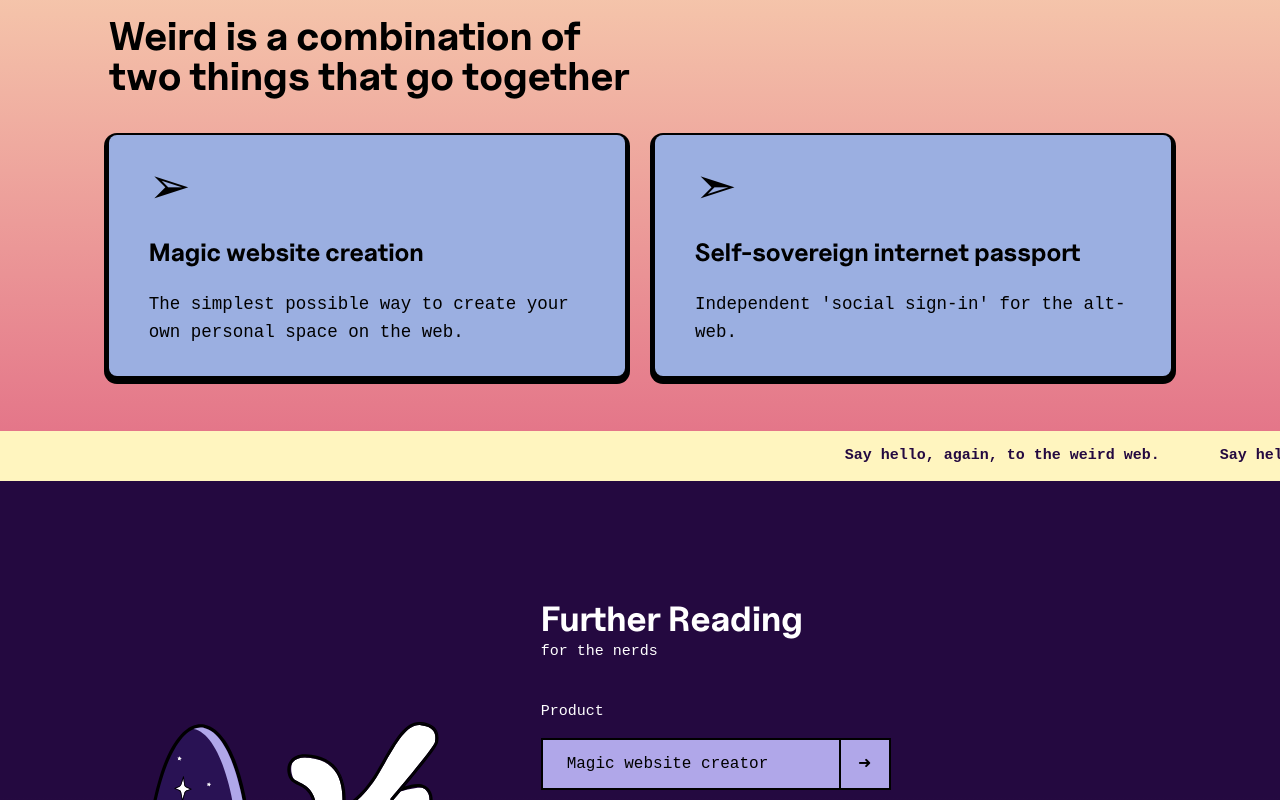
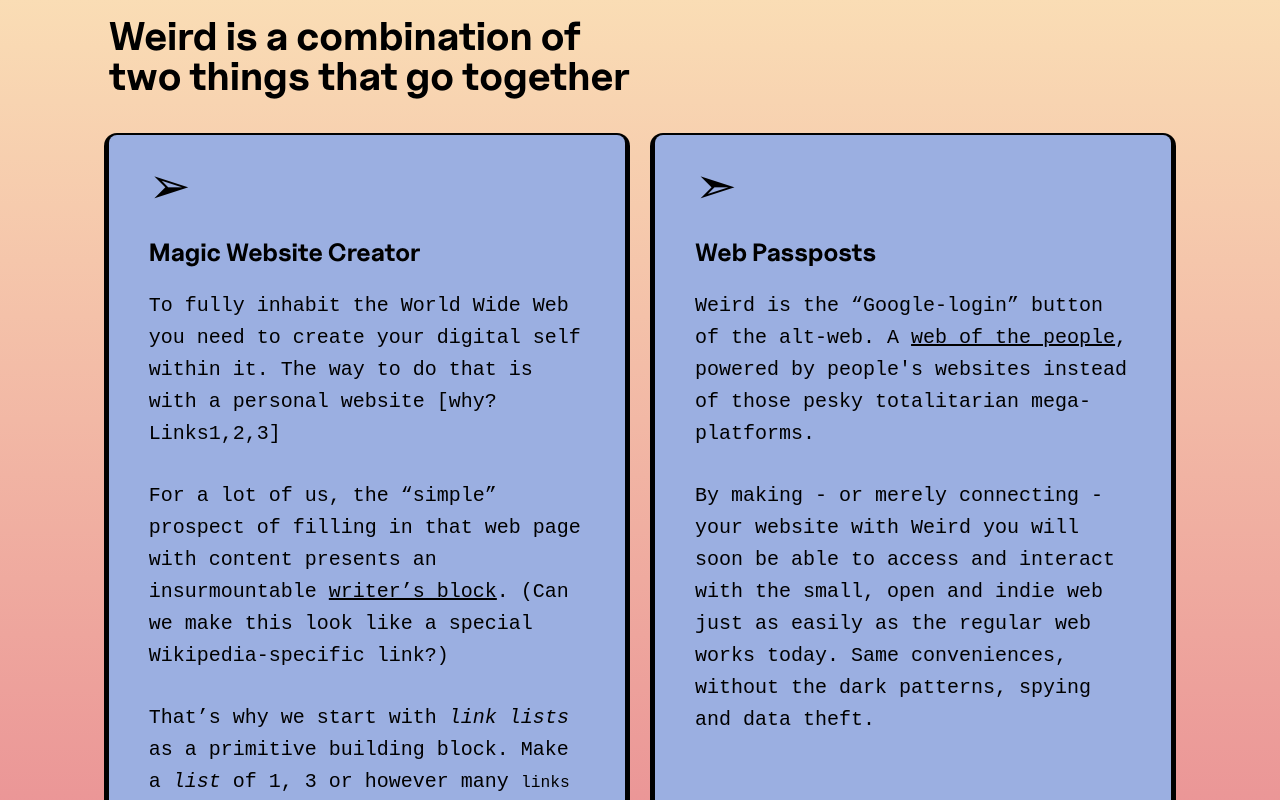
Before and after one commit to muni-town/weird-website, a SvelteKit app: page / in a window 1280 px wide. Shown: the part 1620-2420 px from the top of the page. Built offline with nearby package versions, Linux system fonts and the light colour scheme; a web font is replaced by a local one.

Commit message:
DEV: updates feature cards on landing page to use new markdown-based patterns

```diff
--- a/src/routes/components/Features.svelte
+++ b/src/routes/components/Features.svelte
@@ -1,19 +1,9 @@
 <script>
+  import WebPasspostsCard from "./feature-cards/web-passports.svelte";
+  import MagicWebsiteCreatorCard from "./feature-cards/magic-website-creator.svelte";
+
   const preludeText = "just like milk and honey...";
   const heading = "Weird is a combination of two things that go together";
-
-  const cards = [
-    {
-      icon: "➢",
-      title: "Magic website creation",
-      body: "The simplest possible way to create your own personal space on the web.",
-    },
-    {
-      icon: "➣",
-      title: "Self-sovereign internet passport",
-      body: "Independent 'social sign-in' for the alt-web.",
-    },
-  ];
 </script>
 
 <section class="features">
@@ -31,15 +21,8 @@
       <h2>{heading}</h2>
     </div>
     <div class="cards">
-      {#each cards as { icon, title, body }}
-        <div class="card">
-          <div>
-            <span class="icon">{icon}</span>
-            <h3>{title}</h3>
-            <p>{body}</p>
-          </div>
-        </div>
-      {/each}
+      <MagicWebsiteCreatorCard />
+      <WebPasspostsCard />
     </div>
   </div>
 </section>
@@ -87,25 +70,4 @@
       grid-template-columns: 1fr;
     }
   }
-
-  .card {
-    background: #9bafe1;
-    padding: 3em 4em;
-    border-radius: var(--border-radius);
-    box-shadow: 0px 3px 0 5px black;
-    position: relative;
-
-    .icon {
-      font-size: 5em;
-    }
-
-    h3 {
-      font-size: 2.5em;
-      margin: 1em 0;
-    }
-
-    p {
-      font-size: 1.75em;
-    }
-  }
 </style>
--- /dev/null
+++ b/src/routes/components/feature-cards/card.svelte
@@ -0,0 +1,32 @@
+<div class="card">
+  <div>
+    <span class="icon">
+      <slot name="icon" />
+    </span>
+    <h3>
+      <slot name="title" />
+    </h3>
+    <div class="body">
+      <slot name="body" />
+    </div>
+  </div>
+</div>
+
+<style>
+  .card {
+    background: #9bafe1;
+    padding: 3em 4em;
+    border-radius: var(--border-radius);
+    box-shadow: 0px 3px 0 5px black;
+    position: relative;
+
+    .icon {
+      font-size: 5em;
+    }
+
+    h3 {
+      font-size: 2.5em;
+      margin: 1em 0;
+    }
+  }
+</style>
--- /dev/null
+++ b/src/routes/components/feature-cards/magic-website-creator.md
@@ -0,0 +1,7 @@
+To fully inhabit the World Wide Web you need to create your digital self within it. The way to do that is with a personal website [why? Links1,2,3]
+
+For a lot of us, the “simple” prospect of filling in that web page with content presents an insurmountable [writer’s block](https://en.wikipedia.org/wiki/Writer%27s_block). (Can we make this look like a special Wikipedia-specific link?)
+
+That’s why we start with _link lists_ as a primitive building block. Make a _list_ of 1, 3 or however many `links` that say something, anything, about you.
+
+Whatever you’ve listed, you’ve done it! You told us something about your self, and with that you are taking up a bit of space on the web, as you should.
--- /dev/null
+++ b/src/routes/components/feature-cards/magic-website-creator.svelte
@@ -0,0 +1,12 @@
+<script>
+  import Card from "./card.svelte";
+  import rawMarkdown from "./magic-website-creator.md?raw";
+  import Markdown from "$lib/Markdown.svelte";
+</script>
+
+<Card>
+  <span slot="icon">➢</span>
+  <span slot="title">Magic Website Creator</span>
+
+  <Markdown {rawMarkdown} slot="body" />
+</Card>
--- /dev/null
+++ b/src/routes/components/feature-cards/web-passports.md
@@ -0,0 +1,3 @@
+Weird is the “Google-login” button of the alt-web. A [web of the people](https://blog.erlend.sh/web-of-the-people), powered by people's websites instead of those pesky totalitarian mega-platforms.
+
+By making - or merely connecting - your website with Weird you will soon be able to access and interact with the small, open and indie web just as easily as the regular web works today. Same conveniences, without the dark patterns, spying and data theft.
--- /dev/null
+++ b/src/routes/components/feature-cards/web-passports.svelte
@@ -0,0 +1,12 @@
+<script>
+  import Card from "./card.svelte";
+  import rawMarkdown from "./web-passports.md?raw";
+  import Markdown from "$lib/Markdown.svelte";
+</script>
+
+<Card>
+  <span slot="icon">➣</span>
+  <span slot="title">Web Passposts</span>
+
+  <Markdown {rawMarkdown} slot="body" />
+</Card>
```
